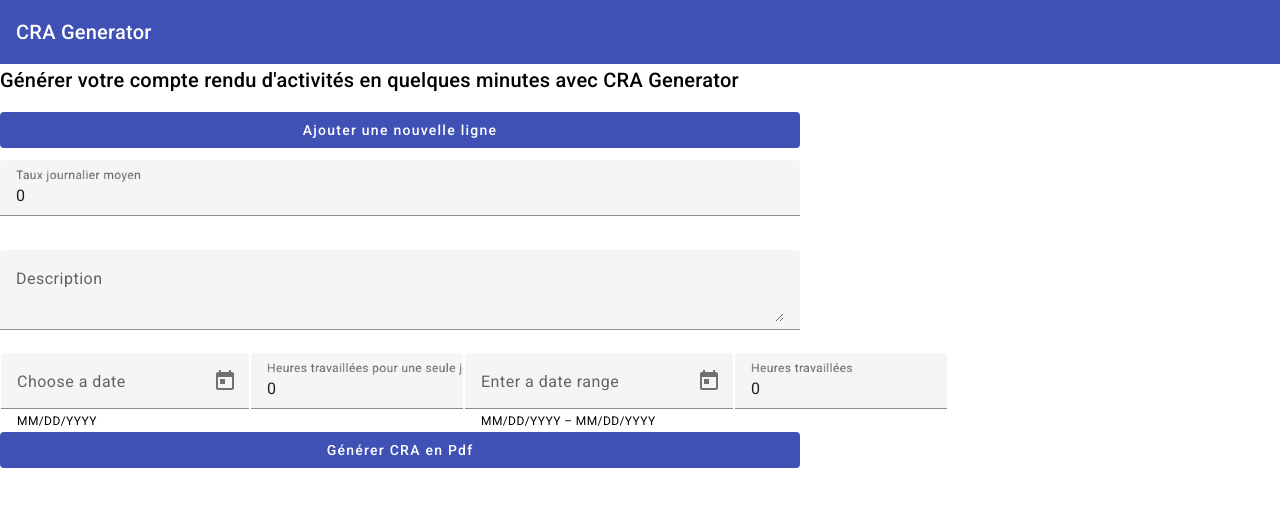
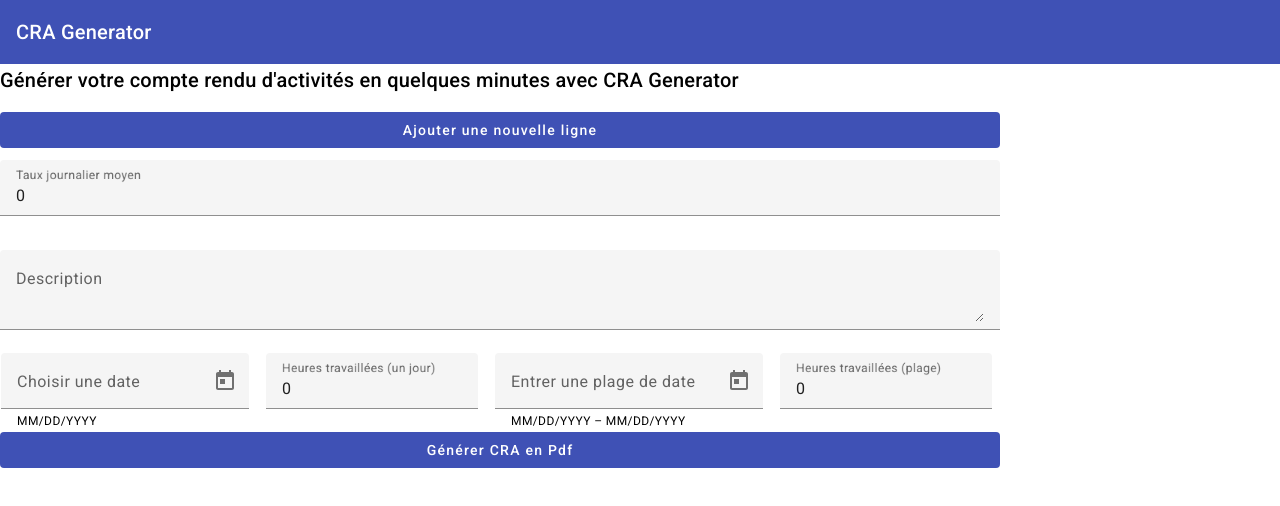
Before and after one commit to somatec97/cragenerator-angular, an Angular app: page / in a window 1280 px wide. Shown: the top 506 px of the page. Built offline with nearby package versions, Linux system fonts and the light colour scheme.

Commit message:
(CG-7):optimisation de code html

```diff
--- a/src/app/app.component.css
+++ b/src/app/app.component.css
@@ -1,10 +1,13 @@
 
   .example-form {
-    min-width: 250px;
-    max-width: 800px;
+    min-width: 400px;
+    max-width: 1000px;
     width: 100%;
   }
 
   .example-full-width {
     width: 100%;
   }
+  .example-form-field {
+    margin-right: 15px;
+  }
--- a/src/app/app.component.html
+++ b/src/app/app.component.html
@@ -27,45 +27,35 @@
               <tr>
                 <th>
                   <mat-form-field class="example-form-field">
-                    <mat-label>Choose a date</mat-label>
+                    <mat-label>Choisir une date</mat-label>
                     <input formControlName="date" matInput [matDatepicker]="datepicker">
                     <mat-hint>MM/DD/YYYY</mat-hint>
                     <mat-datepicker-toggle matIconSuffix [for]="datepicker"></mat-datepicker-toggle>
-                    <mat-datepicker #datepicker>
-                      <mat-datepicker-actions>
-                        <button mat-button matDatepickerCancel>Cancel</button>
-                        <button mat-raised-button color="primary" matDatepickerApply>Apply</button>
-                      </mat-datepicker-actions>
-                    </mat-datepicker>
+                    <mat-datepicker #datepicker></mat-datepicker>
                   </mat-form-field>
                 </th>
                 <th>
-                  <mat-form-field class="example-full-width">
-                    <mat-label>Heures travaillées pour une seule journée</mat-label>
+                  <mat-form-field class="example-form-field">
+                    <mat-label>Heures travaillées (un jour)</mat-label>
                     <input formControlName="heuresTavailSeuleDate" type="number" matInput placeholder="0.00">
                   </mat-form-field>
                 </th>
                 <th>
 
                   <mat-form-field class="example-form-field">
-                    <mat-label>Enter a date range</mat-label>
+                    <mat-label>Entrer une plage de date</mat-label>
                     <mat-date-range-input [rangePicker]="rangePicker">
                       <input formControlName="dateDebut" matStartDate placeholder="Start date">
                       <input formControlName="dateFin" matEndDate placeholder="End date">
                     </mat-date-range-input>
                     <mat-hint>MM/DD/YYYY – MM/DD/YYYY</mat-hint>
                     <mat-datepicker-toggle matIconSuffix [for]="rangePicker"></mat-datepicker-toggle>
-                    <mat-date-range-picker #rangePicker>
-                      <mat-date-range-picker-actions>
-                        <button mat-button matDateRangePickerCancel>Cancel</button>
-                        <button mat-raised-button color="primary" matDateRangePickerApply>Apply</button>
-                      </mat-date-range-picker-actions>
-                    </mat-date-range-picker>
+                    <mat-date-range-picker #rangePicker></mat-date-range-picker>
                   </mat-form-field>
                 </th>
                 <th>
-                  <mat-form-field class="example-full-width">
-                    <mat-label>Heures travaillées</mat-label>
+                  <mat-form-field class="example-form-field">
+                    <mat-label>Heures travaillées (plage)</mat-label>
                     <input formControlName="heuresTravail" type="number" matInput placeholder="0.00">
                   </mat-form-field>
                 </th>
```
